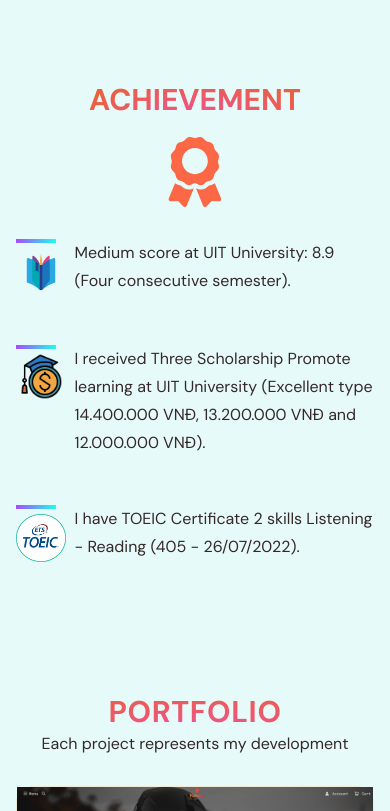
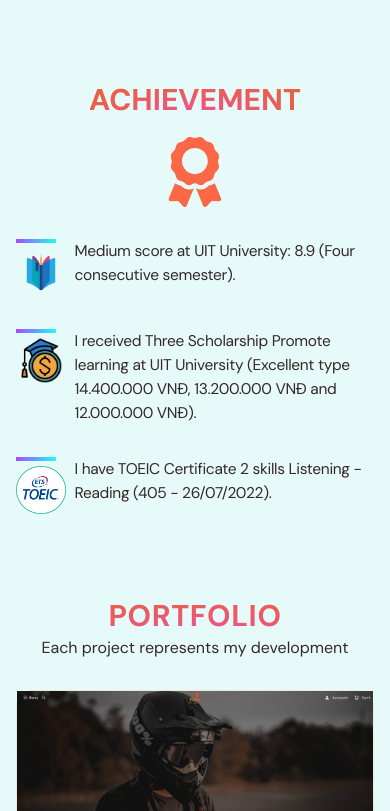
Before and after one commit to phuchs47203/portfolio-phs, a React (Vite) app: page / in a window 390 px wide. Shown: the part 2227-3038 px from the top of the page. Built offline with nearby package versions, Linux system fonts and the light colour scheme.

Commit message:
edit skills

```diff
--- a/src/components/OneSkill/oneskill.css
+++ b/src/components/OneSkill/oneskill.css
@@ -30,7 +30,7 @@
 .background_transparent {
     width: 100vw;
     height: 100vh;
-    background-color: rgba(0, 0, 0, 0.35);
+    background-color: rgba(0, 0, 0, 0.5);
     position: fixed;
     top: 0;
     left: 0;
@@ -68,9 +68,9 @@
 .pflo_oneskill-content p {
     color: rgb(100, 211, 207);
     font-family: var(--font-family);
-    font-size: 20px;
-    line-height: 32px;
-    font-weight: 500;
+    font-size: 18px;
+    line-height: 30px;
+    font-weight: 400;
     text-transform: capitalize;
     text-decoration: none;
     padding: 1rem;
--- a/src/components/feature/feature.css
+++ b/src/components/feature/feature.css
@@ -2,8 +2,6 @@
     display: flex;
     flex-direction: row;
     width: 100%;
-
-    margin-bottom: 3rem;
 }
 
 .pflo__feature-title {
@@ -74,8 +72,9 @@
     }
 
     .pflo__feature-content p {
-        font-size: 16px;
-        line-height: 28px;
+        font-size: 15.5px;
+        letter-spacing: -0.02rem;
+        line-height: 24px;
         font-weight: 300;
     }
 
@@ -84,5 +83,3 @@
         height: 50px;
     }
 }
-
-@media screen and (max-width: 400px) {}
--- a/src/container/Achievement/achievement.css
+++ b/src/container/Achievement/achievement.css
@@ -32,7 +32,9 @@
     flex-direction: column;
     justify-content: center;
     align-items: center;
+    grid-gap: 2.5rem;
 }
+
 
 @media screen and (max-width: 990px) {
     .pflo__achiev-heading h1 {
@@ -51,6 +53,9 @@
         font-size: 30px;
         line-height: 42px;
     }
+    .pflo__achiev-content {
+        grid-gap: 2rem;
+    }
 }
 
 @media screen and (max-width:450px) {
--- a/src/container/Skills/Skills.jsx
+++ b/src/container/Skills/Skills.jsx
@@ -48,6 +48,24 @@ const skillData = [
         imgURL: imagess.reacticon,
         content: 'I use ReactJS to create Frontend websites.'
     },
+
+    {
+        imgURL: imagess.git,
+        content: 'I use Git to manage Programming projects (push code to github, clone code from github, config, ...)'
+    },
+
+    {
+        imgURL: imagess.oop,
+        content: 'Use OOP in C++, Java: Inheritance, Encapsulation, Polymorphism and Abstraction to design aplication'
+    },
+    {
+        imgURL: imagess.dsa,
+        content: 'I know and I can code Sorting Algorithms, Tree Structures, Linked Lists, Hash Tables.'
+    },
+    {
+        imgURL: imagess.postman,
+        content: 'Postman help me check Code in Java Spring Boot programming.'
+    },
     {
         imgURL: imagess.html,
         content: 'I wrote some websites using HTML with css, reactjs and some backend framework '
@@ -55,22 +73,6 @@ const skillData = [
     {
         imgURL: imagess.css,
         content: 'I designed some websites using CSS. You can find at Portfolio.'
-    },
-    {
-        imgURL: imagess.git,
-        content: 'I use Git to manage Programming projects (push code to github, clone code from github, config, ...)'
-    },
-    {
-        imgURL: imagess.postman,
-        content: 'Postman help me check Code in Java Spring Boot programming.'
-    },
-    {
-        imgURL: imagess.oop,
-        content: 'I can use OOP in C++, Java. I have knowledge of Inheritance, Encapsulation, Polymorphism and Abstraction to design aplication'
-    },
-    {
-        imgURL: imagess.dsa,
-        content: 'I know and I can code Sorting Algorithms, Tree Structures, Linked Lists, Hash Tables.'
     }
 ];
 
```
